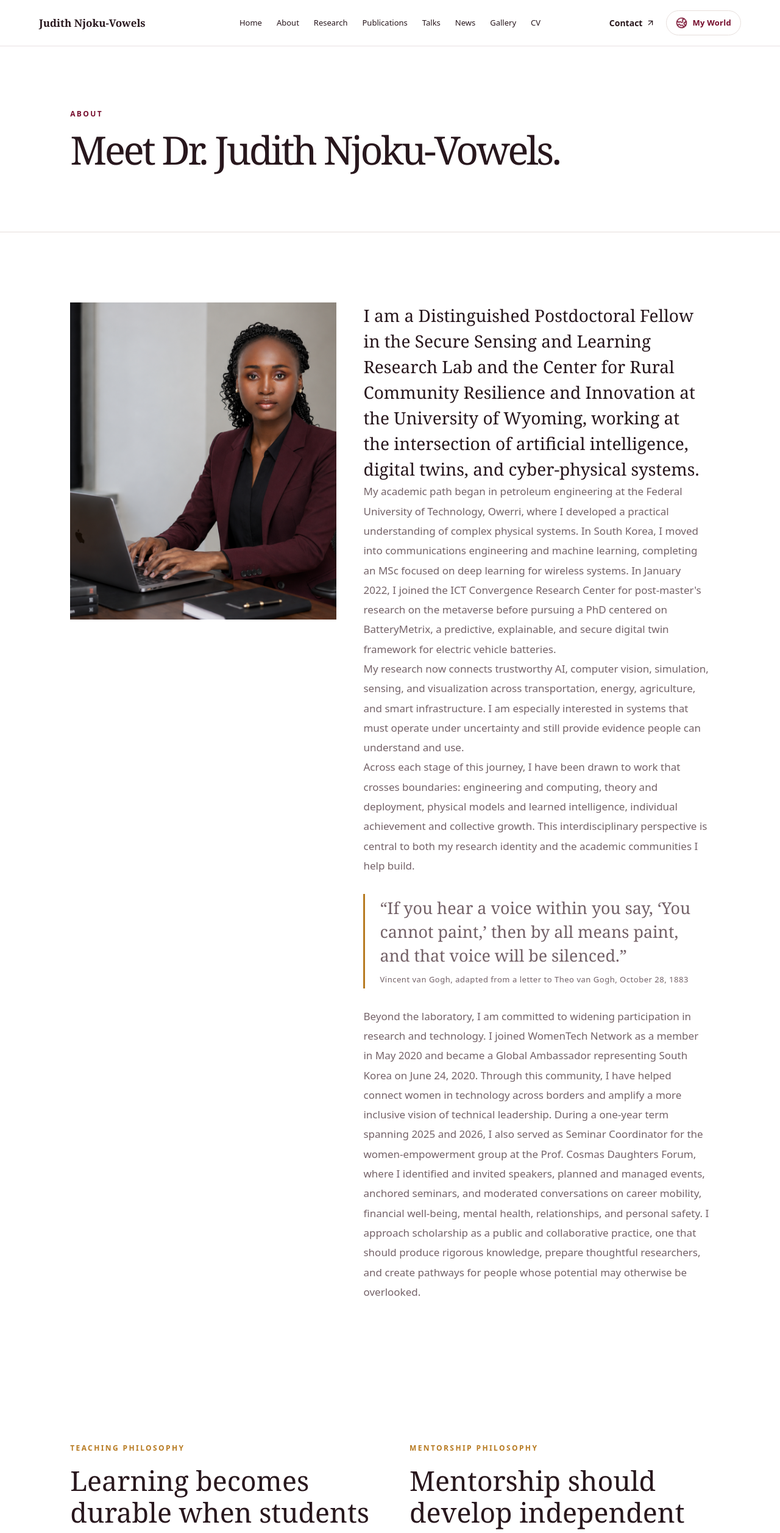
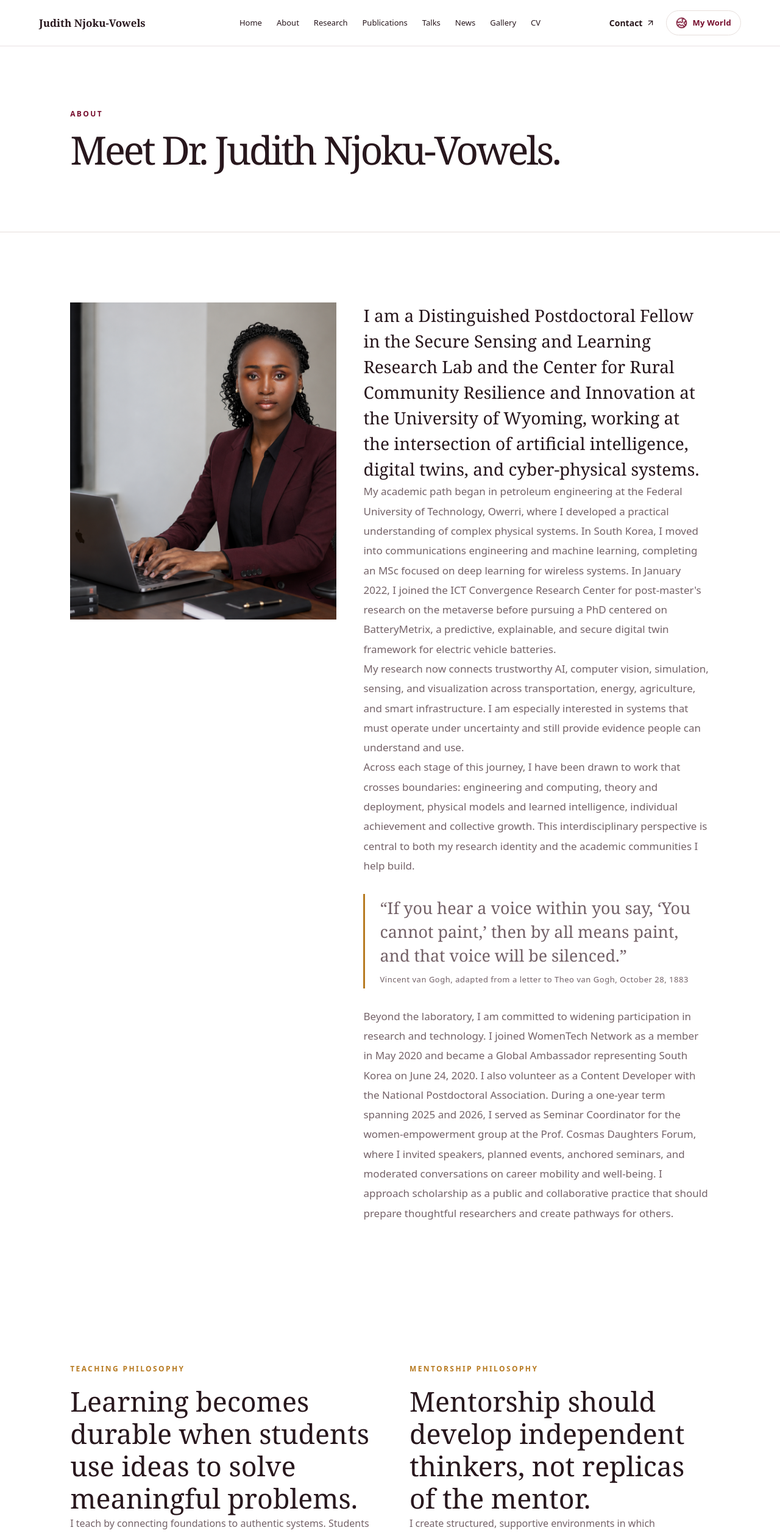
Before and after one commit to Judith989/judith-website-2026, a Next.js app: page /about in a window 1280 px wide. Shown: the top 2514 px of the page at 61% size. Built offline with nearby package versions, Linux system fonts and the light colour scheme; no server answers.

Commit message:
Update citation impact and NPA service

```diff
--- a/app/about/page.tsx
+++ b/app/about/page.tsx
@@ -22,7 +22,7 @@ export default function AboutPage() {
             <p>&ldquo;If you hear a voice within you say, &lsquo;You cannot paint,&rsquo; then by all means paint, and that voice will be silenced.&rdquo;</p>
             <cite>Vincent van Gogh, adapted from a letter to Theo van Gogh, October 28, 1883</cite>
           </blockquote>
-          <p>Beyond the laboratory, I am committed to widening participation in research and technology. I joined WomenTech Network as a member in May 2020 and became a Global Ambassador representing South Korea on June 24, 2020. Through this community, I have helped connect women in technology across borders and amplify a more inclusive vision of technical leadership. During a one-year term spanning 2025 and 2026, I also served as Seminar Coordinator for the women-empowerment group at the Prof. Cosmas Daughters Forum, where I identified and invited speakers, planned and managed events, anchored seminars, and moderated conversations on career mobility, financial well-being, mental health, relationships, and personal safety. I approach scholarship as a public and collaborative practice, one that should produce rigorous knowledge, prepare thoughtful researchers, and create pathways for people whose potential may otherwise be overlooked.</p>
+          <p>Beyond the laboratory, I am committed to widening participation in research and technology. I joined WomenTech Network as a member in May 2020 and became a Global Ambassador representing South Korea on June 24, 2020. I also volunteer as a Content Developer with the National Postdoctoral Association. During a one-year term spanning 2025 and 2026, I served as Seminar Coordinator for the women-empowerment group at the Prof. Cosmas Daughters Forum, where I invited speakers, planned events, anchored seminars, and moderated conversations on career mobility and well-being. I approach scholarship as a public and collaborative practice that should prepare thoughtful researchers and create pathways for others.</p>
         </div>
       </section>
       <section className="page-section education-values">
--- a/app/cv/page.tsx
+++ b/app/cv/page.tsx
@@ -39,9 +39,9 @@ export default function CvPage() {
           <div className="cv-block"><p className="kicker">Education</p>{education.map(([date, degree, institution]) => <article key={degree}><span>{date}</span><div><h2>{degree}</h2><p>{institution}</p></div></article>)}</div>
         </div>
         <aside className="cv-sidebar">
-          <div><strong>1,350+</strong><span>citations</span></div><div><strong>14</strong><span>h-index</span></div><div><strong>$150K</strong><span>projects led</span></div>
+          <div><strong>1,400+</strong><span>citations</span></div><div><strong>14</strong><span>h-index</span></div><div><strong>$150K</strong><span>projects led</span></div>
           <h3>Research areas</h3><p>Digital twins, trustworthy AI, computer vision, cyber-physical systems, simulation, and intelligent infrastructure.</p>
-          <h3>Professional community</h3><p>IEEE Member, WomenTech Network Global Ambassador, Women in Machine Learning member and mentor, Toastmasters International Level 4, and mentor with Femme Alliance Network and the <a href="https://globalmentorship.org/be-a-mentor/" target="_blank" rel="noreferrer">Global Mentorship Initiative</a>.</p>
+          <h3>Professional community</h3><p>IEEE Member, WomenTech Network Global Ambassador, Women in Machine Learning member and mentor, Toastmasters International Level 4, National Postdoctoral Association content developer, and mentor with Femme Alliance Network and the <a href="https://globalmentorship.org/be-a-mentor/" target="_blank" rel="noreferrer">Global Mentorship Initiative</a>.</p>
         </aside>
       </section>
       <section className="page-section professional-service">
@@ -60,6 +60,7 @@ export default function CvPage() {
             <div className="service-entry"><span>2020 to Present</span><p><strong>WomenTech Network Member and Global Ambassador</strong></p></div>
             <div className="service-entry"><span>2024 to Present</span><p><strong>Women in Machine Learning</strong><br />Member and mentorship-program mentor</p></div>
             <div className="service-entry"><span>2020 to Present</span><p><strong>Toastmasters International</strong><br />Level 4 in communication and leadership</p></div>
+            <div className="service-entry"><span>Volunteer</span><p><strong>National Postdoctoral Association (NPA)</strong><br />Content Developer</p></div>
           </article>
         </div>
       </section>
--- a/app/globals.css
+++ b/app/globals.css
@@ -464,7 +464,10 @@ footer p { margin: 0; }
 .home-hero .typing-headline { font-size: clamp(45px, 5vw, 72px); min-height: 3.1em; }
 .home-hero .portrait-wrap { margin-left: auto; max-width: 445px; width: 100%; }
 .home-hero .portrait-frame::after { display: none; }
-.home-location { align-items: center; color: var(--muted); display: flex; font-size: 12px; gap: 7px; margin: 25px 0 0; }
+.home-scholar { color: var(--ink); font-size: 14px; font-weight: 600; margin: 25px 0 0; }
+.home-scholar a { align-items: center; color: var(--green); display: inline-flex; gap: 2px; }
+.home-scholar a:hover { text-decoration: underline; }
+.home-location { align-items: center; color: var(--muted); display: flex; font-size: 12px; gap: 7px; margin: 10px 0 0; }
 .home-focus,.home-featured,.home-next { padding-bottom: clamp(65px, 7vw, 100px); padding-top: clamp(65px, 7vw, 100px); }
 .home-focus { background: var(--cream); }
 .home-focus .section-heading h2,.home-featured .section-heading h2 { font-size: clamp(36px, 4vw, 56px); }
--- a/app/page.tsx
+++ b/app/page.tsx
@@ -60,6 +60,7 @@ export default function Home() {
             <Link className="button button-primary" href="/research">Explore my research <ChevronRight size={17} /></Link>
             <Link className="button button-secondary" href="/cv">View my CV <ArrowUpRight size={16} /></Link>
           </div>
+          <p className="home-scholar">1,400+ citations · <a href="https://scholar.google.com/citations?user=Ag2gYzIAAAAJ" target="_blank" rel="noreferrer">Google Scholar <ArrowUpRight size={13} /></a></p>
           <p className="home-location"><MapPin size={15} aria-hidden="true" /> Laramie, Wyoming</p>
         </div>
         <div className="portrait-wrap">
```
